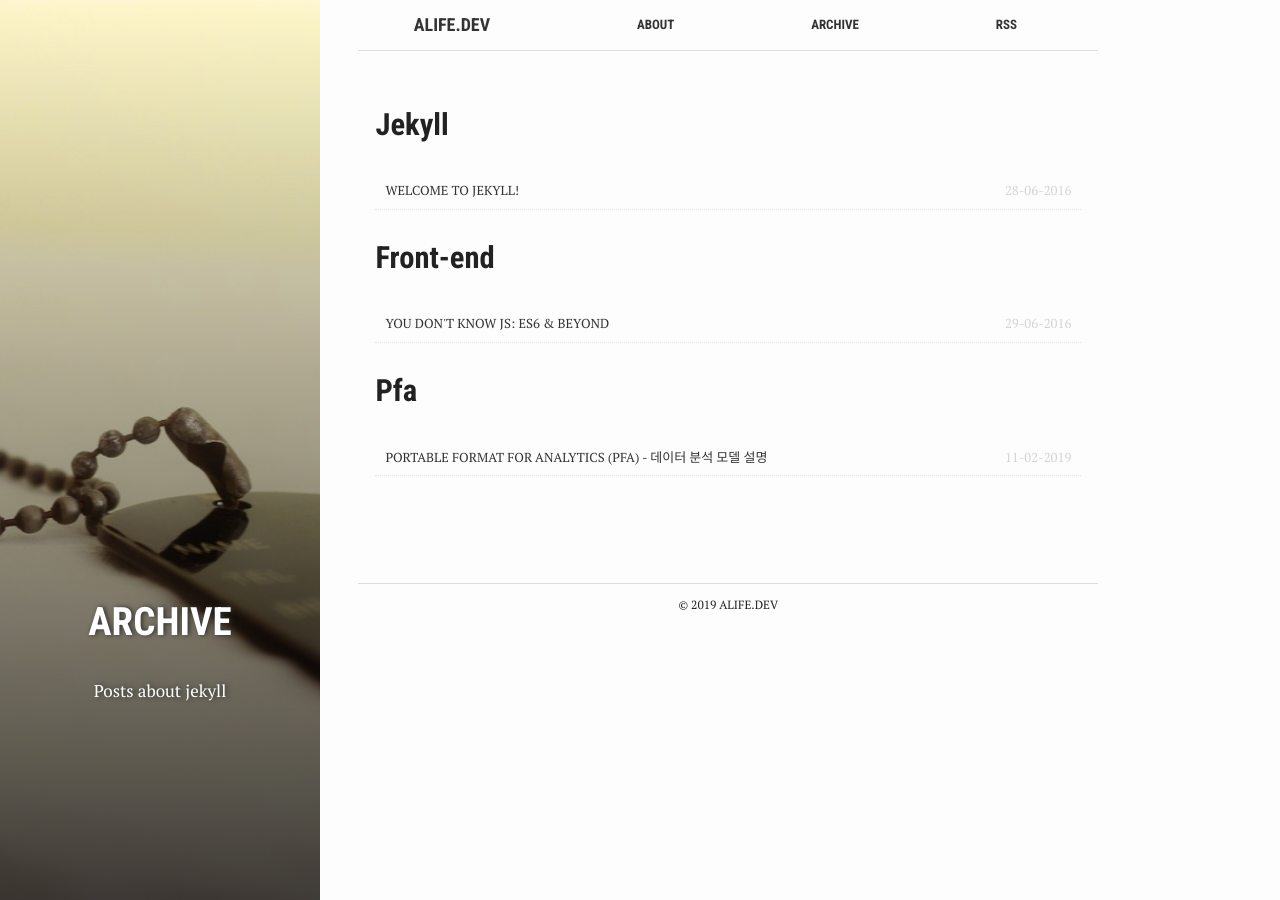
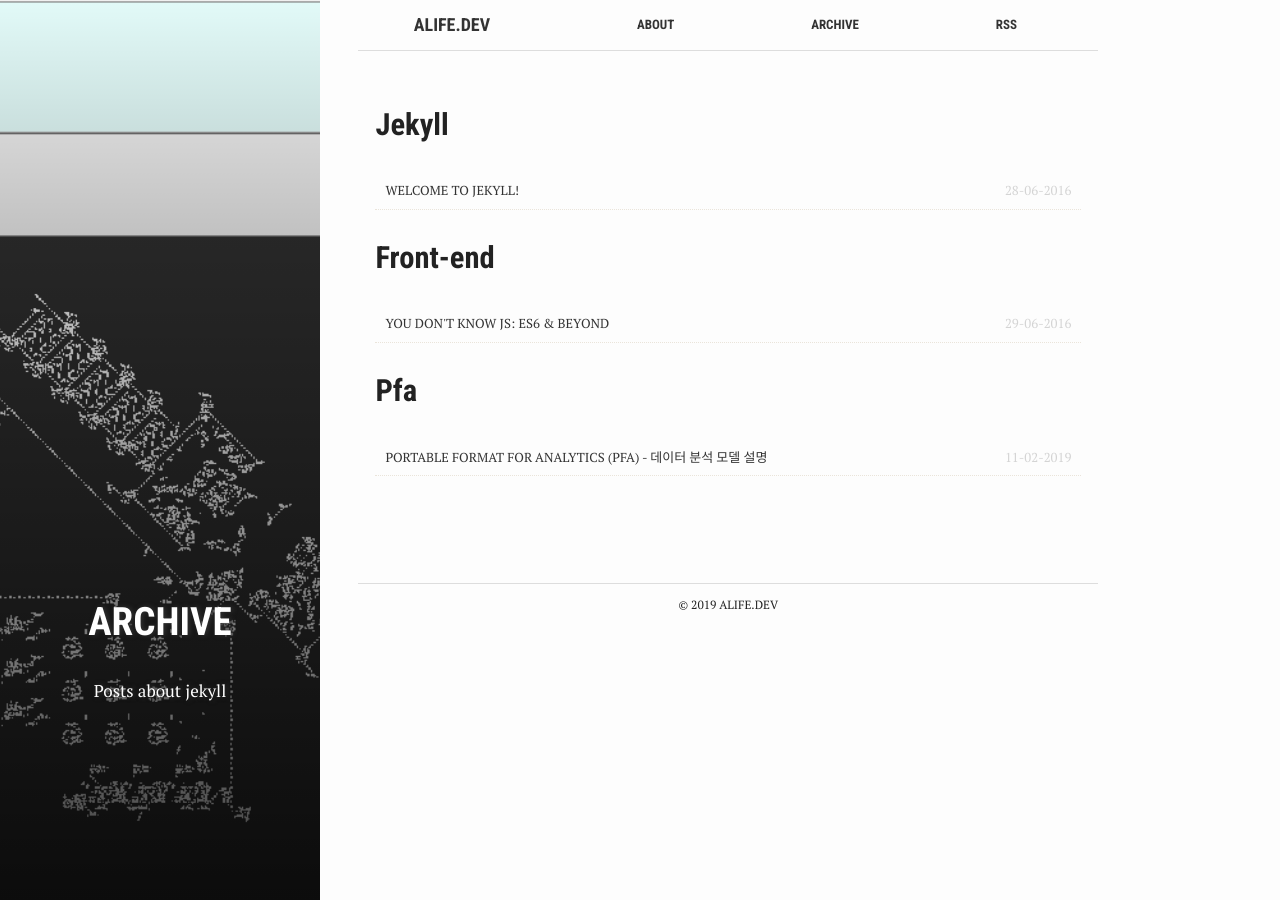
Before and after one commit to alifejon/alifejon.github.io, a Jekyll site: the page built from archive.md, in a window 1280 px wide. Built offline with Jekyll 4.4.1, drawn with Linux system fonts in a browser that asks for light colours.

Commit message:
update bg

```diff
--- a/archive.md
+++ b/archive.md
@@ -1,5 +1,5 @@
 ---
-bg: "tag.jpg"
+bg: "Turing_Machine_in_Golly.png"
 layout: page
 permalink: /posts/
 title: "Archive"
```
Also changed, not shown: about.md (+1 -1 lines), assets/images/Turing_Machine_in_Golly.png (added), assets/images/boid_3rules.png (added), 1 other file.
